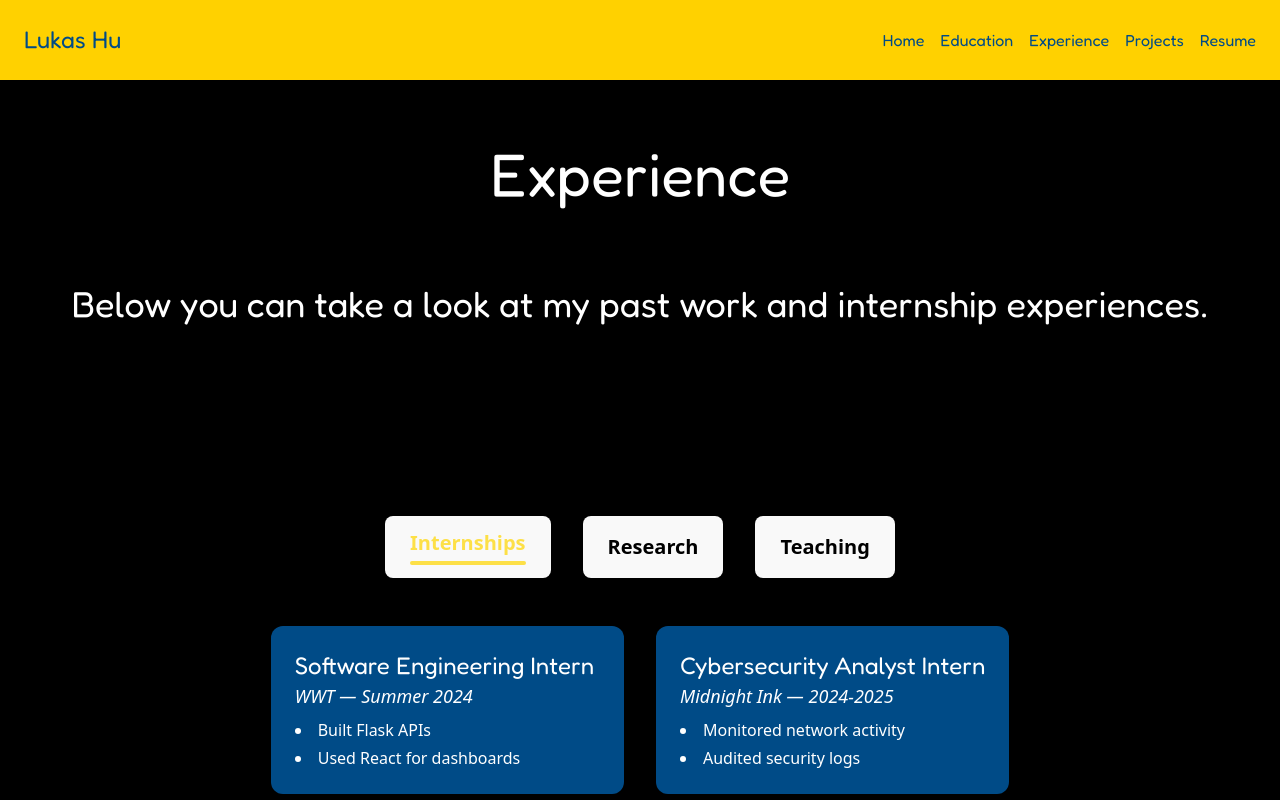
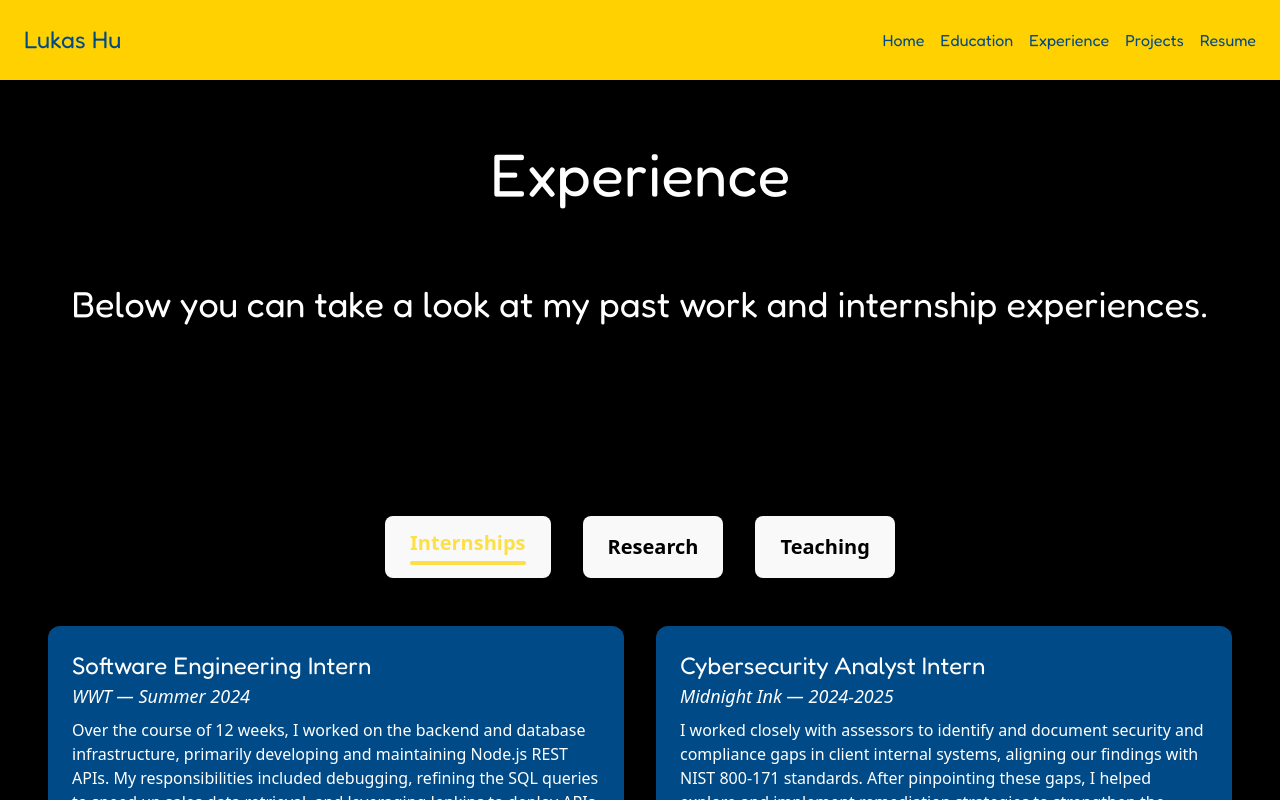
Before and after one commit to Lukas-L-Hu/Lukas-L-Hu.github.io, a React (Vite) app: page /Experience in a window 1280 px wide. Built offline with nearby package versions, Linux system fonts and the light colour scheme.

Commit message:
Added more in depth descriptions of internship experiences

```diff
--- a/src/components/ExperienceTabs.jsx
+++ b/src/components/ExperienceTabs.jsx
@@ -9,14 +9,14 @@ const experiences = {
       title: 'Software Engineering Intern',
       company: 'WWT',
       date: 'Summer 2024',
-      details: ['Built Flask APIs', 'Used React for dashboards'],
+      details: ["Over the course of 12 weeks, I worked on the backend and database infrastructure, primarily developing and maintaining Node.js REST APIs. My responsibilities included debugging, refining the SQL queries to speed up sales data retrieval, and leveraging Jenkins to deploy APIs. I collaborated with a cross-functional team using agile sprint methodologies and wrote clean, readable code with a focus on reliability and maintainability."]
     },
     {
       title: 'Cybersecurity Analyst Intern',
       company: 'Midnight Ink',
       date: '2024-2025',
-      details: ['Monitored network activity', 'Audited security logs'],
-    },
+      details: ["I worked closely with assessors to identify and document security and compliance gaps in client internal systems, aligning our findings with NIST 800-171 standards. After pinpointing these gaps, I helped explore and implement remediation strategies to strengthen the overall security posture and reduce risk within the client’s environment."]
+    }
   ],
   Research: [
     {
@@ -87,7 +87,7 @@ export default function ExperienceTabs() {
               <p className="text-lg italic mb-2">{exp.company} — {exp.date}</p>
               <ul className="list-disc list-inside text-left space-y-1">
                 {exp.details.map((item, i) => (
-                  <li key={i}>{item}</li>
+                  <p key={i}>{item}</p>
                 ))}
               </ul>
             </div>
```
